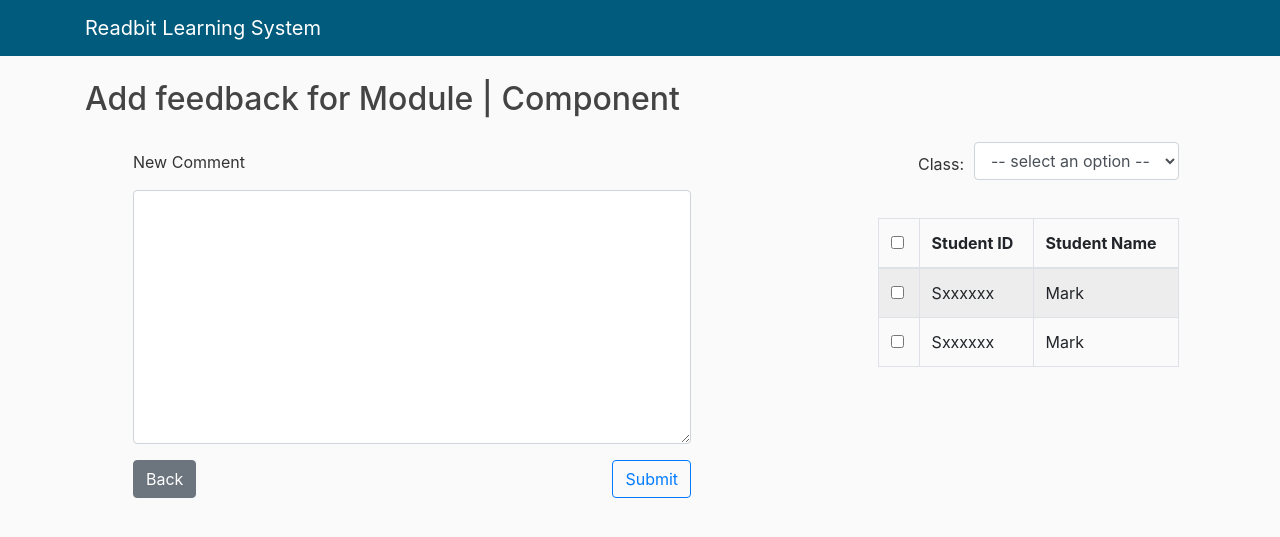
After one commit to unluckyvevo/IT2201-Project, a Flask app: page /manage_feedback in a window 1280 px wide. The commit adds this page. Shown: the top 537 px of the page. Run offline with Flask 2, Linux system fonts and the light colour scheme; some libraries are stand-ins or nearby versions.

Commit message:
manage_feedback (but the select-all button not working)

```diff
--- a/readbit/routes.py
+++ b/readbit/routes.py
@@ -63,6 +63,14 @@ def view_component_scores():
     component_name = "Component"
     return render_template('view_component_scores.html', title='View Component Scores', module_name=module_name, component_name=component_name)
 
+@app.route('/manage_feedback')
+def manage_feedback():
+    module_name: typing.List[str] = "Module"
+    component_name: typing.List[str] ="Component"
+    teaching_classlist: typing.List[str] = ['T1','T2','T3','T4','T5', 'T6']
+    return render_template('manage_feedback.html', title='Manage Feedback', module_name=module_name, component_name=component_name, teaching_classlist=teaching_classlist)
+
+
 @app.route('/manage_class')
 def manage_class():
     """
--- a/readbit/static/manage_class.css
+++ b/readbit/static/manage_class.css
@@ -42,3 +42,7 @@ table{
 {
     justify-content: flex-end;
 }
+#manage_class_button_col
+{
+    width:80px;
+}
--- /dev/null
+++ b/readbit/static/manage_feedback.css
@@ -0,0 +1,37 @@
+#feedback_column1{
+    width:70%;
+}
+#feedback_column2{
+    width:30%;
+}
+
+#class_ddl_row
+{
+    justify-content: flex-end;
+}
+
+#filter_class_label
+{
+    margin:10px;
+}
+.custom-scrollbar {
+position: relative;
+height: 200px;
+overflow: auto;
+}
+.table-wrapper-scroll-y {
+display: block;
+}
+
+#all_check, #student_check_box
+{
+    position: relative;
+    margin:0px;
+    padding:0px;
+}
+
+#feedback_submit_button_row
+{
+    justify-content: space-between;
+    margin-right:22%;
+}
--- /dev/null
+++ b/readbit/templates/manage_feedback.html
@@ -0,0 +1,82 @@
+{% extends "layout.html" %}
+{% block content %}
+<link rel="stylesheet" type="text/css" href="{{ url_for('static', filename='manage_feedback.css') }}">
+
+    <h2>Add feedback for {{ module_name }} | {{ component_name }}</h2>
+
+    <div class="container">
+        <div class="row">
+            <div class="column" id="feedback_column1">
+                <div class="row mt-4 ml-5">
+                   New Comment
+                </div>
+                <div class="row ml-5 mt-3">
+                    <div class="form-group w-75">
+                        <textarea class="form-control" id="feedback_textarea" rows="10"></textarea>
+                    </div>
+                </div>
+            <div class="row ml-5" id="feedback_submit_button_row">
+                <button name = "submit_comment_btn" type="submit" class="btn btn-secondary" >Back</button>
+                <button name = "submit_comment_btn" type="submit" class="btn btn-outline-primary" >Submit</button>
+            </div>
+            </div>
+            <div class="column" id="feedback_column2">
+                <div class="row mt-3 mr-3" id="class_ddl_row">
+                <label id="filter_class_label" for="filter_class_ddl">Class: </label>
+                <form method="post">
+                    <select id="filter_class_ddl" name = "value_filter" class="form-control" onchange="this.form.submit()">
+                    <option disabled selected value> -- select an option -- </option>
+                    {% for class in teaching_classlist %}
+                    <option value="{{ class }}">{{ class }}</option>
+                    {% endfor %}
+                </select>
+                </form>
+            </div>
+
+                <div class="table-wrapper-scroll-y custom-scrollbar m-3">
+                    <form>
+
+                    </form>
+                  <table class="table table-bordered table-striped mt-3 mb-0">
+                    <thead>
+                        <tr>
+                          <th scope="col">
+                                <input type="checkbox" id="all_check" onClick="toggle(this)">
+                          </th>
+                          <th scope="col">Student ID</th>
+                          <th scope="col">Student Name</th>
+                        </tr>
+                    </thead>
+                      <tbody>
+                        <tr>
+                            <th scope="col">
+                                <input type="checkbox" name="student_check" id="student_check_box">
+                            </th>
+                            <td>Sxxxxxx</td>
+                            <td>Mark</td>
+                        </tr>
+                        <tr>
+                            <th scope="col">
+                                <input type="checkbox" name="student_check" id="student_check_box">
+                            </th>
+                            <td>Sxxxxxx</td>
+                            <td>Mark</td>
+                        </tr>
+                          </td>
+
+                      </tbody>
+
+                  </table>
+                </div>
+            </div>
+        </div>
+
+    </div>
+<script>
+    function toggle(source) {
+        checkboxes = document.getElementsByName('student_check');
+        for(var checkbox in checkboxes)
+        checkbox.checked = source.checked;
+    }
+</script>
+{% endblock content %}
--- a/readbit/templates/manage_module.html
+++ b/readbit/templates/manage_module.html
@@ -8,12 +8,12 @@
 
 <h1>Manage Module</h1>
 <div class="container">
-    <div class="row" id="manage_class_row2">
+    <div class="row" id="manage_module_row2">
         <a href="/class_dashboard" class="btn btn-info">View Class List</a>
         <a id="add_student_btn" href="/add_assessment" class="btn btn-info">+</a>
     </div>
     <div class="row">
-        <table id="class_list_table" class="table table-striped table-bordered table-sm " width="100%">
+        <table id="class_list_table" class="table table-striped table-bordered table-sm mt-1" width="100%">
           <thead>
             <tr>
               <th class="th-sm">Assessment</th>
```
Also changed, not shown: readbit/templates/manage_class.html (+6 -5 lines).
